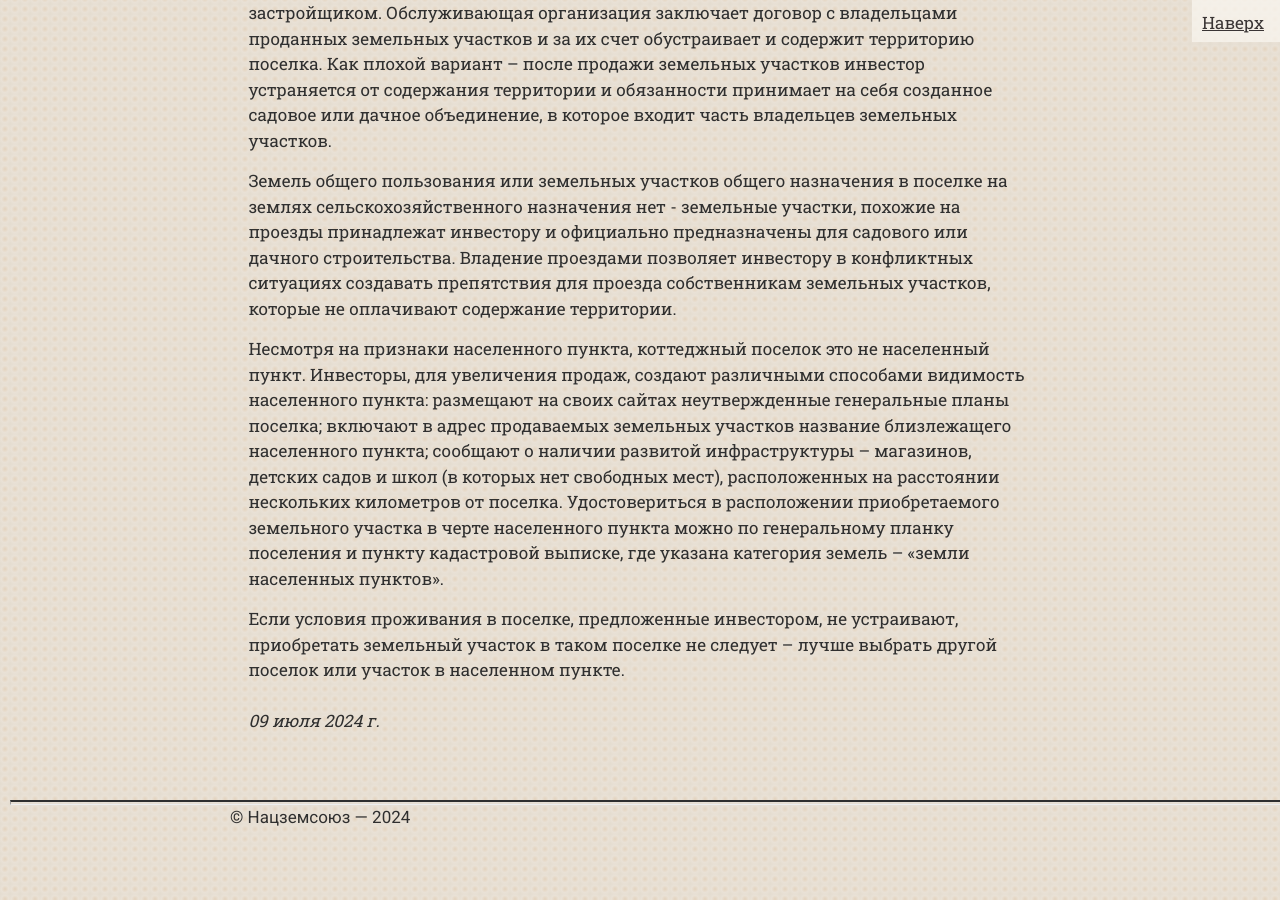
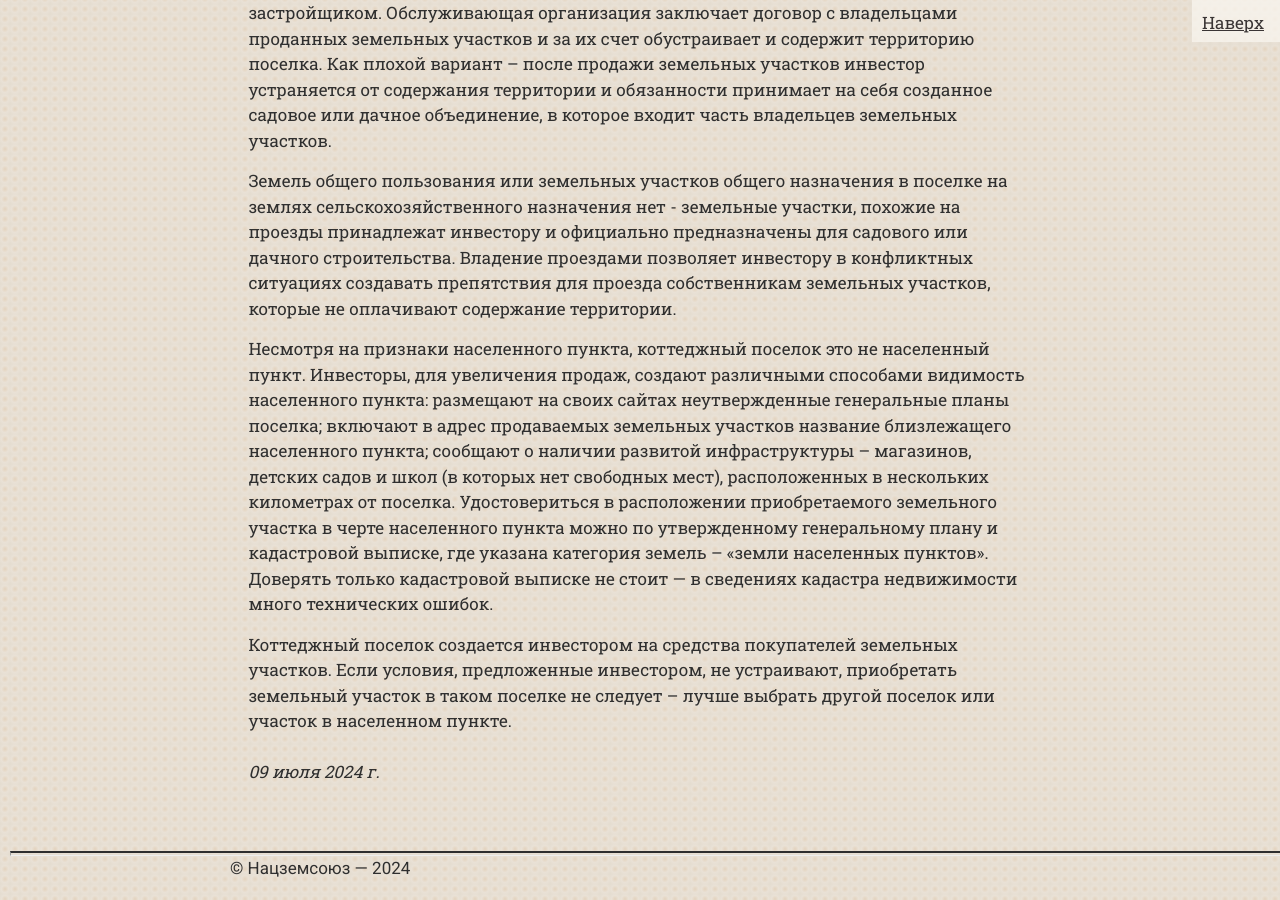
Before and after one commit to SergSi/land-use-art, a Jekyll site: the page built from _articles/2024-07-09-poselenie.md, in a window 1280 px wide and 900 px high, scrolled down 2096 px. Built offline with Jekyll 4.4.1, drawn with Linux system fonts in a browser that asks for light colours; some web fonts are replaced.

Commit message:
Update 2024-07-09-poselenie.md

```diff
--- a/_articles/2024-07-09-poselenie.md
+++ b/_articles/2024-07-09-poselenie.md
@@ -31,6 +31,6 @@ author: С. И. Ивасюк
 
 Земель общего пользования или земельных участков общего назначения в поселке на землях сельскохозяйственного назначения нет -  земельные участки, похожие на проезды принадлежат инвестору и официально предназначены для садового или дачного строительства. Владение проездами позволяет инвестору в конфликтных ситуациях создавать препятствия для проезда собственникам земельных участков, которые не оплачивают содержание территории.
 
-Несмотря на признаки населенного пункта, коттеджный поселок это не населенный пункт. Инвесторы, для увеличения продаж, создают различными способами видимость населенного пункта: размещают на своих сайтах неутвержденные генеральные планы поселка; включают в адрес продаваемых земельных участков название близлежащего населенного пункта; сообщают о наличии развитой инфраструктуры – магазинов, детских садов и школ (в которых нет свободных мест), расположенных на расстоянии нескольких километров от поселка. Удостовериться в расположении приобретаемого земельного участка в черте населенного пункта можно по генеральному планку поселения и пункту кадастровой выписке, где указана категория земель – «земли населенных пунктов».
+Несмотря на признаки населенного пункта, коттеджный поселок это не населенный пункт. Инвесторы, для увеличения продаж, создают различными способами видимость населенного пункта: размещают на своих сайтах неутвержденные генеральные планы поселка; включают в адрес продаваемых земельных участков название близлежащего населенного пункта; сообщают о наличии развитой инфраструктуры – магазинов, детских садов и школ (в которых нет свободных мест), расположенных в нескольких километрах от поселка. Удостовериться в расположении приобретаемого земельного участка в черте населенного пункта можно по утвержденному генеральному плану и кадастровой выписке, где указана категория земель – «земли населенных пунктов». Доверять только кадастровой выписке не стоит — в сведениях кадастра недвижимости много технических ошибок.
 
-Если условия проживания в поселке, предложенные инвестором, не устраивают, приобретать земельный участок в таком поселке не следует – лучше выбрать другой поселок или участок в населенном пункте.
+Коттеджный поселок создается инвестором на средства покупателей земельных участков. Если условия, предложенные инвестором, не устраивают, приобретать земельный участок в таком поселке не следует – лучше выбрать другой поселок или участок в населенном пункте.
```
